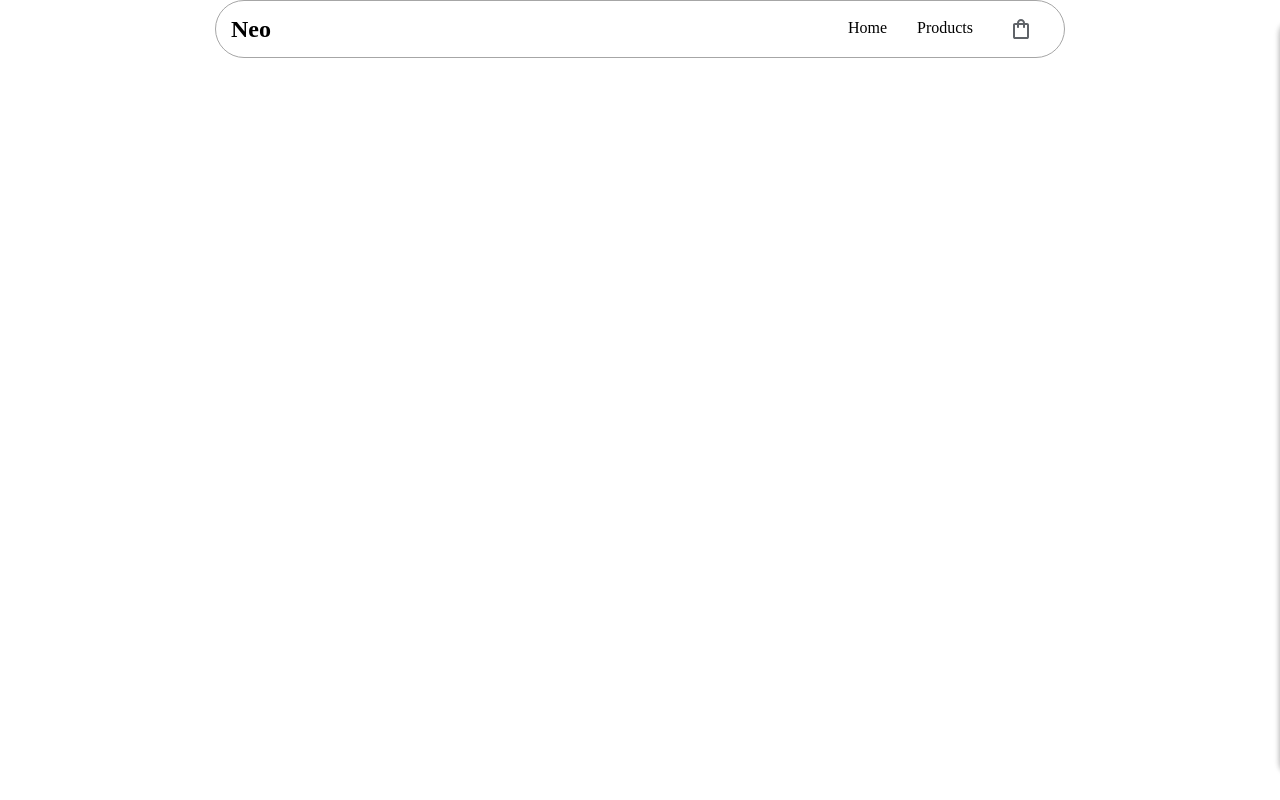
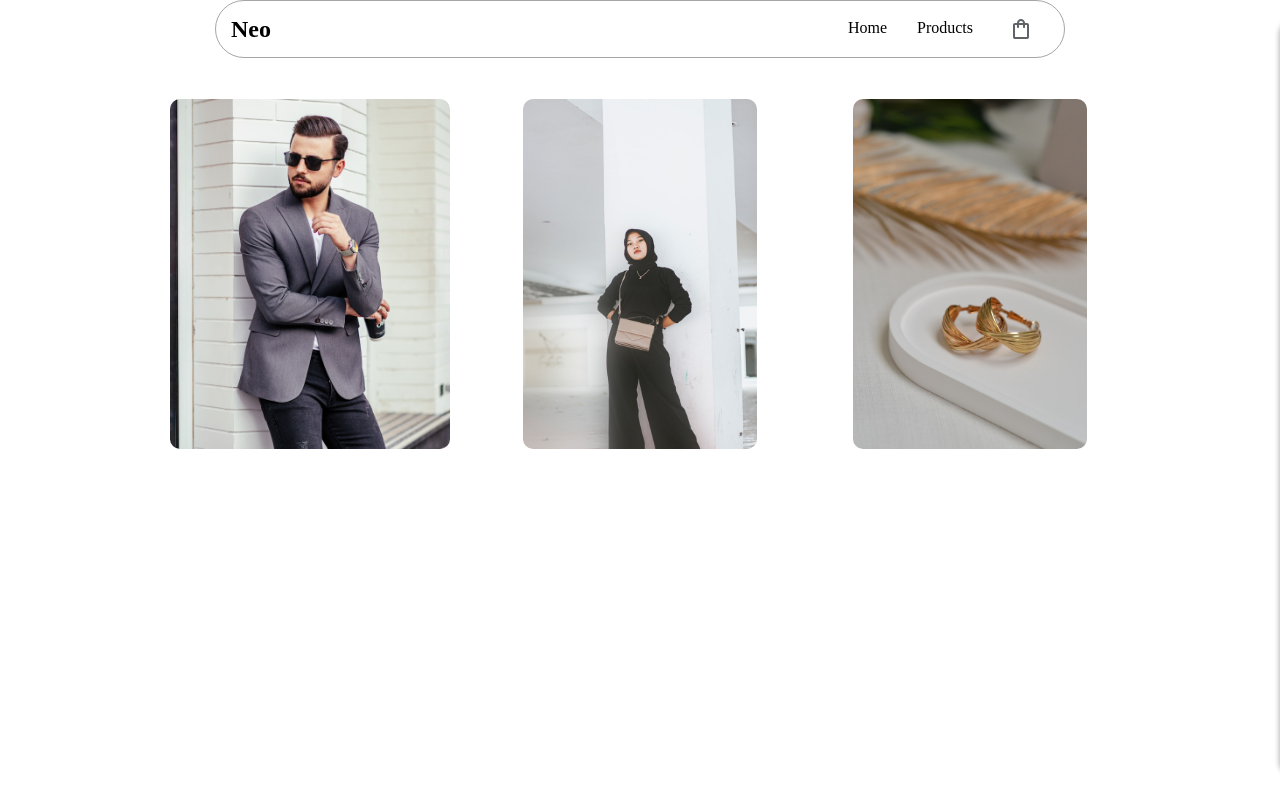
Before and after one commit to ehsan-saf/shopping-cart, a React (Vite) app: page / in a window 1280 px wide. Built offline with nearby package versions, Linux system fonts and the light colour scheme.

Commit message:
Add styles to categories

```diff
--- a/src/App.jsx
+++ b/src/App.jsx
@@ -2,7 +2,7 @@ import { useState } from "react";
 import styled from "styled-components";
 import Header from "./components/Header";
 import QuickView from "./components/QuickView";
-import { func } from "prop-types";
+import Main from "./components/Main";
 
 function App() {
   const [isOpen, setIsOpen] = useState(false);
@@ -12,8 +12,9 @@ function App() {
   }
   return (
     <>
+      <QuickView isOpen={isOpen} onToggle={toggleQuickView} />
       <Header onToggle={toggleQuickView} />
-      <QuickView isOpen={isOpen} onToggle={toggleQuickView} />
+      <Main />
     </>
   );
 }
--- a/src/Constants/colors.js
+++ b/src/Constants/colors.js
@@ -4,4 +4,5 @@ export const COLORS = {
   Modal_Bg: "hsl(0 0% 99%)",
   Default_Button: "hsl(199 89% 48%)",
   Default_Button_Hover: "hsl(201 96% 32%)",
+  Category_Title: "hsl(240 4% 46%)",
 };
--- a/src/assets/icons/svg.jsx
+++ b/src/assets/icons/svg.jsx
@@ -21,3 +21,15 @@ export const CLOSE_ICON = (
     <path d="m256-200-56-56 224-224-224-224 56-56 224 224 224-224 56 56-224 224 224 224-56 56-224-224-224 224Z" />
   </svg>
 );
+
+export const FORWARD_ARROW_ICON = (
+  <svg
+    xmlns="http://www.w3.org/2000/svg"
+    height="24px"
+    viewBox="0 -960 960 960"
+    width="24px"
+    fill="#5f6368"
+  >
+    <path d="M647-440H160v-80h487L423-744l57-56 320 320-320 320-57-56 224-224Z" />
+  </svg>
+);
--- a/src/components/Header.jsx
+++ b/src/components/Header.jsx
@@ -29,7 +29,7 @@ Header.propTypes = {
 const Container = styled.header`
   position: sticky;
   max-width: 850px;
-  margin: 0 auto;
+  margin: 0 auto 40px;
 `;
 
 const Nav = styled.nav`
--- /dev/null
+++ b/src/components/Main.jsx
@@ -0,0 +1,11 @@
+import Categories from "./subComponents/Categories";
+
+function Main() {
+  return (
+    <main>
+      <Categories />
+    </main>
+  );
+}
+
+export default Main;
--- a/src/components/QuickView.jsx
+++ b/src/components/QuickView.jsx
@@ -40,6 +40,7 @@ const Container = styled.div`
   position: fixed;
   top: 20px;
   right: 0;
+  z-index: 1;
 
   display: flex;
   flex-direction: column;
--- /dev/null
+++ b/src/components/subComponents/Categories.jsx
@@ -0,0 +1,120 @@
+import styled from "styled-components";
+import PropTypes from "prop-types";
+import Man_Image from "../../assets/images/man-example.jpg";
+import Woman_Image from "../../assets/images/woman-example.jpg";
+import Accessory_Image from "../../assets/images/accessory-example.jpg";
+import { COLORS } from "../../Constants/colors";
+import { FORWARD_ARROW_ICON } from "../../assets/icons/svg";
+
+function Category({ image, title }) {
+  return (
+    <SingleCategory>
+      {FORWARD_ARROW_ICON}
+      <Title>{title}</Title>
+      <img src={image} alt="" />
+    </SingleCategory>
+  );
+}
+
+Category.propTypes = {
+  image: PropTypes.string,
+};
+
+function Categories() {
+  return (
+    <Container>
+      <Category image={Man_Image} title={"men collection"} />
+      <Category image={Woman_Image} title={"women collection"} />
+      <Category image={Accessory_Image} title={"accessories"} />
+    </Container>
+  );
+}
+
+export default Categories;
+
+const SingleCategory = styled.button`
+  position: relative;
+
+  background: none;
+  border: none;
+
+  width: fit-content;
+  height: fit-content;
+
+  cursor: pointer;
+
+  & img {
+    width: auto;
+    height: 350px;
+
+    border-radius: 10px;
+    will-change: filter;
+  }
+
+  &:hover img {
+    filter: blur(3px);
+  }
+
+  & svg {
+    position: absolute;
+    inset: 0;
+    margin: auto;
+    z-index: 1;
+
+    width: 80px;
+    height: 80px;
+    fill: white;
+
+    transform: translateX(-10px);
+
+    opacity: 0;
+
+    transition: 0.3s all;
+  }
+
+  &:hover svg {
+    opacity: 1;
+    transform: translateX(0);
+  }
+`;
+
+const Title = styled.div`
+  position: absolute;
+  z-index: 1;
+
+  width: 97%;
+  height: 25%;
+
+  right: 0;
+  left: 0;
+  bottom: 0;
+
+  margin: 0 auto;
+  padding-top: 10px;
+
+  border-radius: 10px;
+
+  color: white;
+  background-color: ${COLORS.Category_Title};
+
+  font-size: 1.4rem;
+  font-weight: bold;
+  letter-spacing: 3px;
+  text-transform: uppercase;
+
+  transition: 0.3s all;
+
+  opacity: 0;
+
+  ${SingleCategory}:hover & {
+    opacity: 1;
+  }
+`;
+
+const Container = styled.div`
+  display: grid;
+  justify-content: center;
+  justify-items: center;
+  grid-template-columns: repeat(3, 300px);
+  gap: 30px;
+`;
```
Also changed, not shown: src/assets/images/accessory-example.jpg (added).
